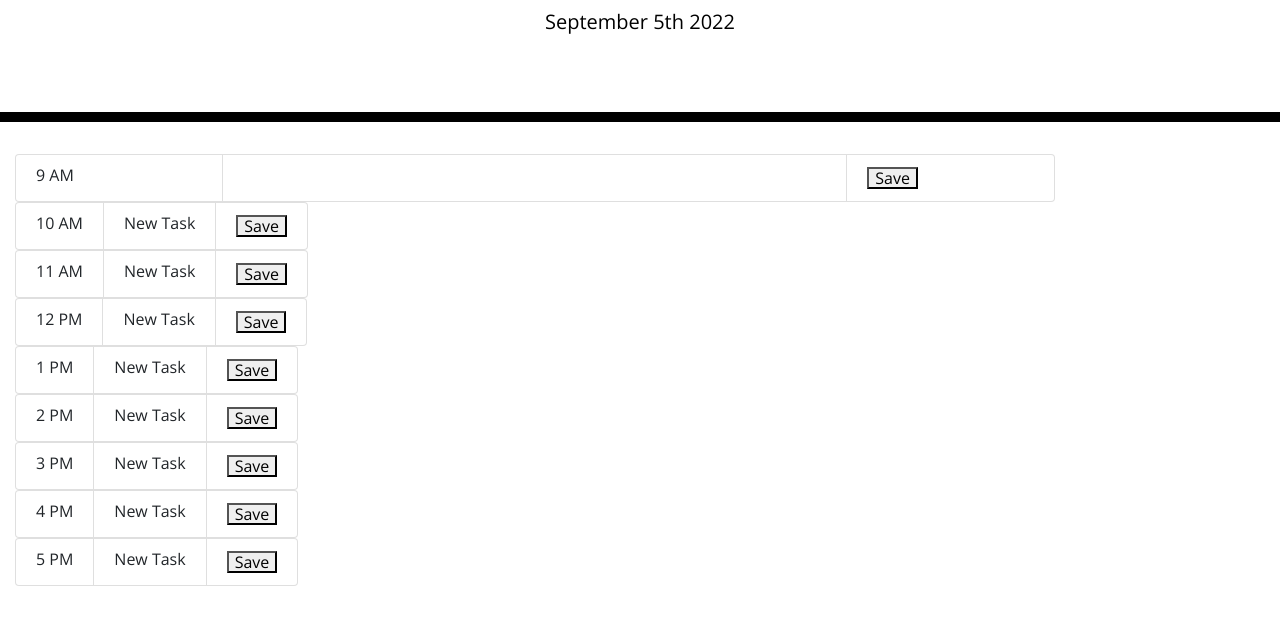
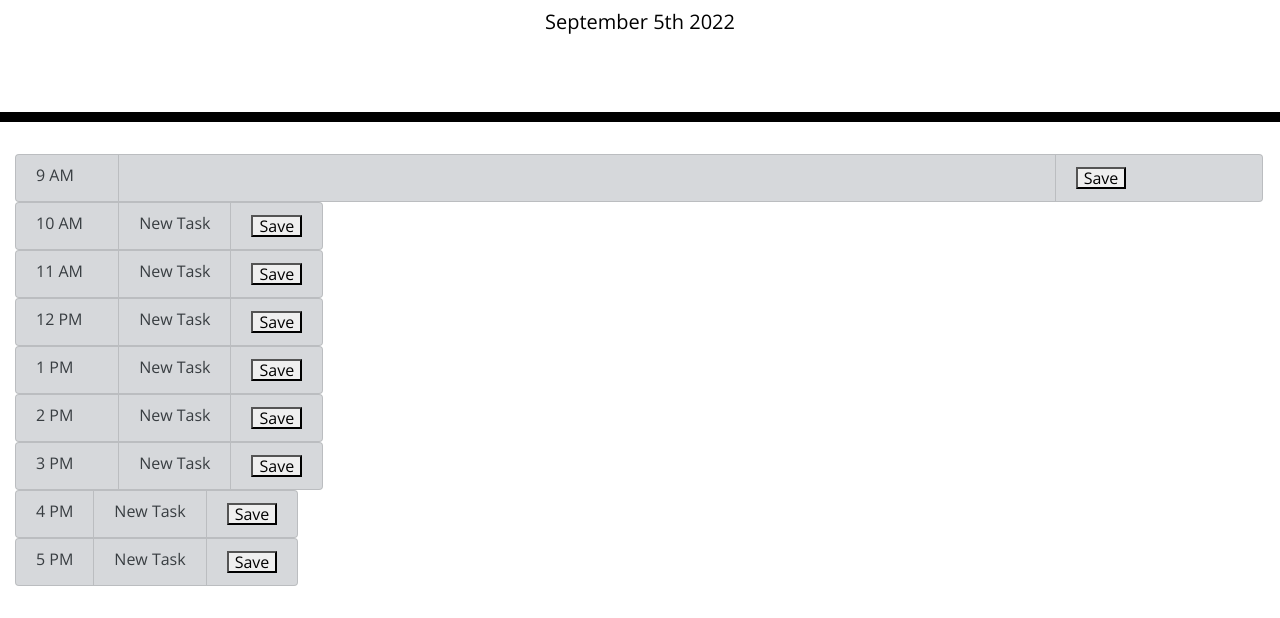
Before and after one commit to pholcomb91/Getting-Things-Done, a plain HTML site: page index.html in a window 1280 px wide. Shown: the part 182-800 px from the top of the page. Drawn offline with nearby package versions, Linux system fonts and the light colour scheme.

Commit message:
9 oclock hour works in it's entirety

```diff
--- a/index.html
+++ b/index.html
@@ -20,7 +20,7 @@
       src="https://cdnjs.cloudflare.com/ajax/libs/moment.js/2.27.0/moment.min.js"
     ></script>
     <script src="./moment.js"></script>
-    <link rel="stylesheet" href="style.css" />
+    <link rel="stylesheet" href="./style.css" />
     <title>Work Day Scheduler</title>
   </head>
 
@@ -32,49 +32,49 @@
     </header>
     <div class="container-fluid justify-content-md-center col">
       <!-- Timeblocks go here -->
-      <ul class="list-group list-group-horizontal">
-        <li class="list-group-item col-2">9 AM</li>
-        <li id="toDo9" class="list-group-item col-6" contenteditable="true"></li>
+      <ul class="list-group list-group-horizontal nine-oclock">
+        <li class="list-group-item col-1">9 AM</li>
+        <li id="toDo-9" class="list-group-item col-9" contenteditable="true"></li>
         <li class="list-group-item col-2"><button onclick="saveToLocal9()">Save</button></li>
       </ul>
       <ul class="list-group list-group-horizontal">
-        <li class="list-group-item">10 AM</li>
-        <li id = toDo10 class="list-group-item" contenteditable="true">New Task</li>
+        <li class="list-group-item col-1">10 AM</li>
+        <li id = toDo-10 class="list-group-item" contenteditable="true">New Task</li>
         <li class="list-group-item"><button onclick="saveToLocal10()">Save</button></li>
       </ul>
       <ul class="list-group list-group-horizontal">
-        <li class="list-group-item">11 AM</li>
-        <li class="list-group-item" contenteditable="true">New Task</li>
+        <li class="list-group-item col-1">11 AM</li>
+        <li id = toDo-11 class="list-group-item" contenteditable="true">New Task</li>
         <li class="list-group-item"><button>Save</button></li>
       </ul>
       <ul class="list-group list-group-horizontal">
-        <li class="list-group-item">12 PM</li>
-        <li class="list-group-item" contenteditable="true">New Task</li>
+        <li class="list-group-item col-1">12 PM</li>
+        <li id = toDo-12 class="list-group-item" contenteditable="true">New Task</li>
         <li class="list-group-item"><button>Save</button></li>
       </ul>
       <ul class="list-group list-group-horizontal">
-        <li class="list-group-item">1 PM</li>
-        <li class="list-group-item" contenteditable="true">New Task</li>
+        <li class="list-group-item col-1">1 PM</li>
+        <li id = toDo-13 class="list-group-item" contenteditable="true">New Task</li>
         <li class="list-group-item"><button>Save</button></li>
       </ul>
       <ul class="list-group list-group-horizontal">
-        <li class="list-group-item">2 PM</li>
-        <li class="list-group-item" contenteditable="true">New Task</li>
+        <li class="list-group-item col-1">2 PM</li>
+        <li id = toDo-14 class="list-group-item" contenteditable="true">New Task</li>
         <li class="list-group-item"><button>Save</button></li>
       </ul>
       <ul class="list-group list-group-horizontal">
-        <li class="list-group-item">3 PM</li>
-        <li class="list-group-item" contenteditable="true">New Task</li>
+        <li class="list-group-item col-1">3 PM</li>
+        <li id = toDo-15 class="list-group-item" contenteditable="true">New Task</li>
         <li class="list-group-item"><button>Save</button></li>
       </ul>
       <ul class="list-group list-group-horizontal">
         <li class="list-group-item">4 PM</li>
-        <li class="list-group-item" contenteditable="true">New Task</li>
+        <li id = toDo-16 class="list-group-item" contenteditable="true">New Task</li>
         <li class="list-group-item"><button >Save</button></li>
       </ul>
       <ul class="list-group list-group-horizontal">
         <li class="list-group-item">5 PM</li>
-        <li class="list-group-item" contenteditable="true">New Task</li>
+        <li id = toDo-17 class="list-group-item" contenteditable="true">New Task</li>
         <li class="list-group-item"><button>Save</button></li>
       </ul>
       <!--<ul class="list-group col-2 m-0 p-0" >
--- a/script.js
+++ b/script.js
@@ -1,7 +1,8 @@
 var currentTime= moment().get('hour');
 console.log (currentTime);
 
-var toDo9= document.getElementById("toDo9");//.innerHTML.toString();
+var toDo9= document.getElementById("toDo-9");
+var toDo10= document.getElementById("toDo-10");
 
 
 /*var today = moment();
@@ -15,8 +16,9 @@ $("#1a").text(today.format('MMMM Do YYYY'));
 //Entry Point
 function saveToLocal9 () {
 
-    if (toDo9 !== "null") {
-        localStorage.setItem("task", toDo9.innerHTML.toString());
+    if (toDo9 !== "") {
+        localStorage.setItem("task-9", toDo9.innerHTML.toString());
+        console.log(toDo9.innerHTML.toString());
     } else {
         return;
     }
@@ -24,6 +26,19 @@ function saveToLocal9 () {
     console.log(toDo9);
     //localStorage.setItem();
 }
+function saveToLocal10 () {
+
+    if (toDo10 !== "null") {
+        localStorage.setItem("task-10", toDo10.innerHTML.toString());
+    } else {
+        return;
+    }
+
+    console.log(toDo10);
+    //localStorage.setItem();
+}
+
+
 function saveToLocal10 () {
     var toDo10= document.getElementById("toDo10").innerText;
     //event=toDo10.addEventListener('click', setLocal());
@@ -35,6 +50,19 @@ function saveToLocal10 () {
 
     //localStorage.setItem();
 }
+
+//for (var i= 9; i<= 18; i ++) {}
+$(".list-group-horizontal li:nth-child(2)").each(function() {
+    var time= $(this).attr("id").split("-")[1];
+    if (time < currentTime){
+        $(this.parentNode).children().addClass("list-group-item-secondary");
+    } else if (time == currentTime) {
+        $(this.parentNode).children().addClass("list-group-item-warning");
+    } else {
+        $(this.parentNode).children().addClass("list-group-item-success");
+    }
+})
+
 
 /*var now= moment().format("LT");
 var isDisabled= false;
@@ -99,18 +127,29 @@ setInterval(function disableTimeSlot () {
 
 //setInterval(disableTimeSlot, 1000 * 60);
 
-function renderLastToDo (){
-    var lastToDo = localStorage.getItem("task");
-    console.log(lastToDo);
-    if (lastToDo !== "undefined") {
-        toDo9.innerHTML = lastToDo;
+function renderLastToDo () {
+    //toDo9.innerHTML = localStorage.getItem("task-9");
 
-    } else {
-        toDo9.innerHTML = "New Task";
-    }
+    var lastToDo = localStorage.getItem("task-9");
+        if (lastToDo !== null) {
+            toDo9.innerHTML= lastToDo;
+        } else {
+            toDo9.innerHTML = "Nothing to do here.";
+        }
+
+    var lastToDo = localStorage.getItem("task-10");
+        console.log("nothing stored here yet");
+        if (lastToDo !== "undefined") {
+         toDo9.innerHTML = lastToDo;
+
+        } else {
+            toDo9.innerHTML = "New Task";
+        }
+
 }
 function init (){
     renderLastToDo();
+    console.log("Init Running");
 }
 
 init ();
```
Also changed, not shown: 1 other file.
